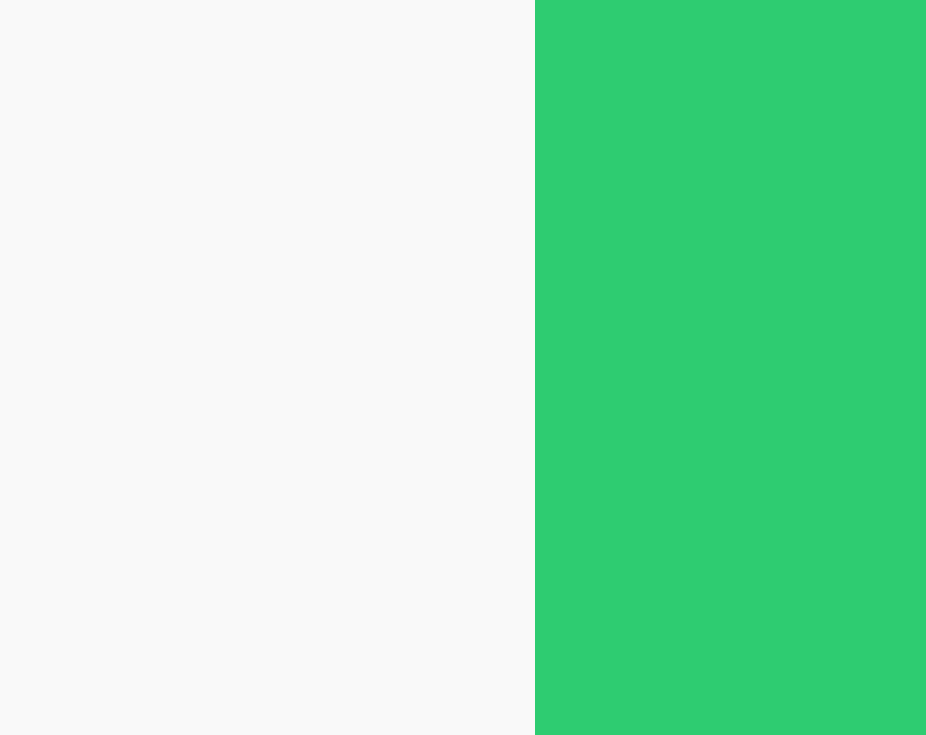
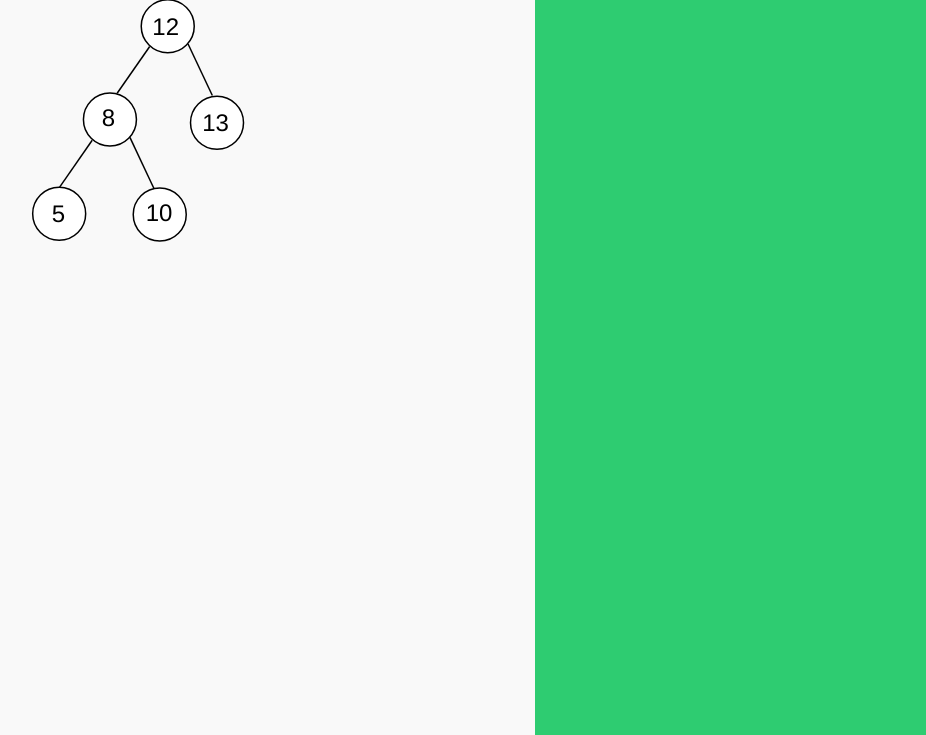
Before and after one commit to kunall17/ClarisightAssignment, a plain HTML site: page index.html in a window 1280 px wide. Shown: the part 97-832 px from the top of the page, without its empty margins (239-1165 px from the left). Drawn offline with nearby package versions, Linux system fonts and the light colour scheme.

Commit message:
html: Show the static binary tree using svg's

```diff
--- a/css/style.css
+++ b/css/style.css
@@ -8,6 +8,10 @@ html, body, .container {
     font-family: 'P22 Underground Pro Medium', arial, helvetica, sans-serif;
     overflow: hidden;
     -webkit-font-smoothing: antialiased;
+  }
+  .tree {
+    width: 60%;
+    float: left;
   }
   .controls {
     width: 37%;
--- a/index.html
+++ b/index.html
@@ -8,6 +8,33 @@
   <link rel="stylesheet" href="css/style.css">
   <body>
     <div class="container">
+      <div class="tree">
+      <center>
+          <h1 id="heading">Binary tree</h1>
+          <svg width="275" height="275" xmlns="http://www.w3.org/2000/svg">
+      <g>
+        <title>Layer 1</title>
+      </g>
+      <g>
+        <title>background</title>
+        <ellipse ry="26.5" rx="26.5" id="svg_2" cy="43.269075" cx="159.740771" stroke-width="1.5" stroke="#000" fill="#fff"/>
+        <ellipse ry="26.5" rx="26.5" id="svg_6" cy="136.421255" cx="101.936414" stroke-width="1.5" stroke="#000" fill="#fff"/>
+        <ellipse ry="26.5" rx="26.5" id="svg_7" cy="139.682115" cx="209.01855" stroke-width="1.5" stroke="#000" fill="#fff"/>
+        <ellipse ry="26.5" rx="26.5" id="svg_8" cy="230.747333" cx="51.175564" stroke-width="1.5" stroke="#000" fill="#fff"/>
+        <ellipse ry="26.5" rx="26.5" id="svg_9" cy="231.529927" cx="151.740771" stroke-width="1.5" stroke="#000" fill="#fff"/>
+        <line stroke="#000" stroke-linecap="null" stroke-linejoin="null" id="svg_10" y2="110.27453" x2="109.151388" y1="63.475919" x1="141.706944" fill-opacity="null" stroke-opacity="null" stroke-width="1.5" fill="none"/>
+        <line transform="rotate(120 192.20451354980472,86.75442504882811) " stroke="#000" stroke-linecap="null" stroke-linejoin="null" id="svg_16" y2="110.153738" x2="175.926761" y1="63.355127" x1="208.482317" fill-opacity="null" stroke-opacity="null" stroke-width="1.5" fill="none"/>
+        <line stroke="#000" stroke-linecap="null" stroke-linejoin="null" id="svg_18" y2="204.078907" x2="51.651365" y1="157.280295" x1="84.206921" fill-opacity="null" stroke-opacity="null" stroke-width="1.5" fill="none"/>
+        <line transform="rotate(120 134.0523834228516,180.23268127441403) " stroke="#000" stroke-linecap="null" stroke-linejoin="null" id="svg_19" y2="203.632021" x2="117.774577" y1="156.833409" x1="150.330133" fill-opacity="null" stroke-opacity="null" stroke-width="1.5" fill="none"/>
+        <text xml:space="preserve" text-anchor="start" font-family="Helvetica, Arial, sans-serif" font-size="24" id="svg_15" y="51.985178" x="144.312" fill-opacity="null" stroke-opacity="null" stroke-width="0" stroke="null" fill="#000000">12</text>
+        <text xml:space="preserve" text-anchor="start" font-family="Helvetica, Arial, sans-serif" font-size="24" id="svg_20" y="143.177907" x="93.730546" fill-opacity="null" stroke-opacity="null" stroke-width="0" stroke="null" fill="#000000">8</text>
+        <text xml:space="preserve" text-anchor="start" font-family="Helvetica, Arial, sans-serif" font-size="24" id="svg_21" y="147.525694" x="194.273124" fill-opacity="null" stroke-opacity="null" stroke-width="0" stroke="null" fill="#000000">13</text>
+        <text xml:space="preserve" text-anchor="start" font-family="Helvetica, Arial, sans-serif" font-size="24" id="svg_22" y="239.372697" x="43.730994" fill-opacity="null" stroke-opacity="null" stroke-width="0" stroke="null" fill="#000000">5</text>
+        <text xml:space="preserve" text-anchor="start" font-family="Helvetica, Arial, sans-serif" font-size="24" id="svg_23" y="238.285751" x="137.751891" fill-opacity="null" stroke-opacity="null" stroke-width="0" stroke="null" fill="#000000">10</text>
+      </g>
+      </svg>
+    </center>
+  </div>
   <div class="controls">
       <center>
       <select style="font-size: 20px;"  id="function-select">
```
